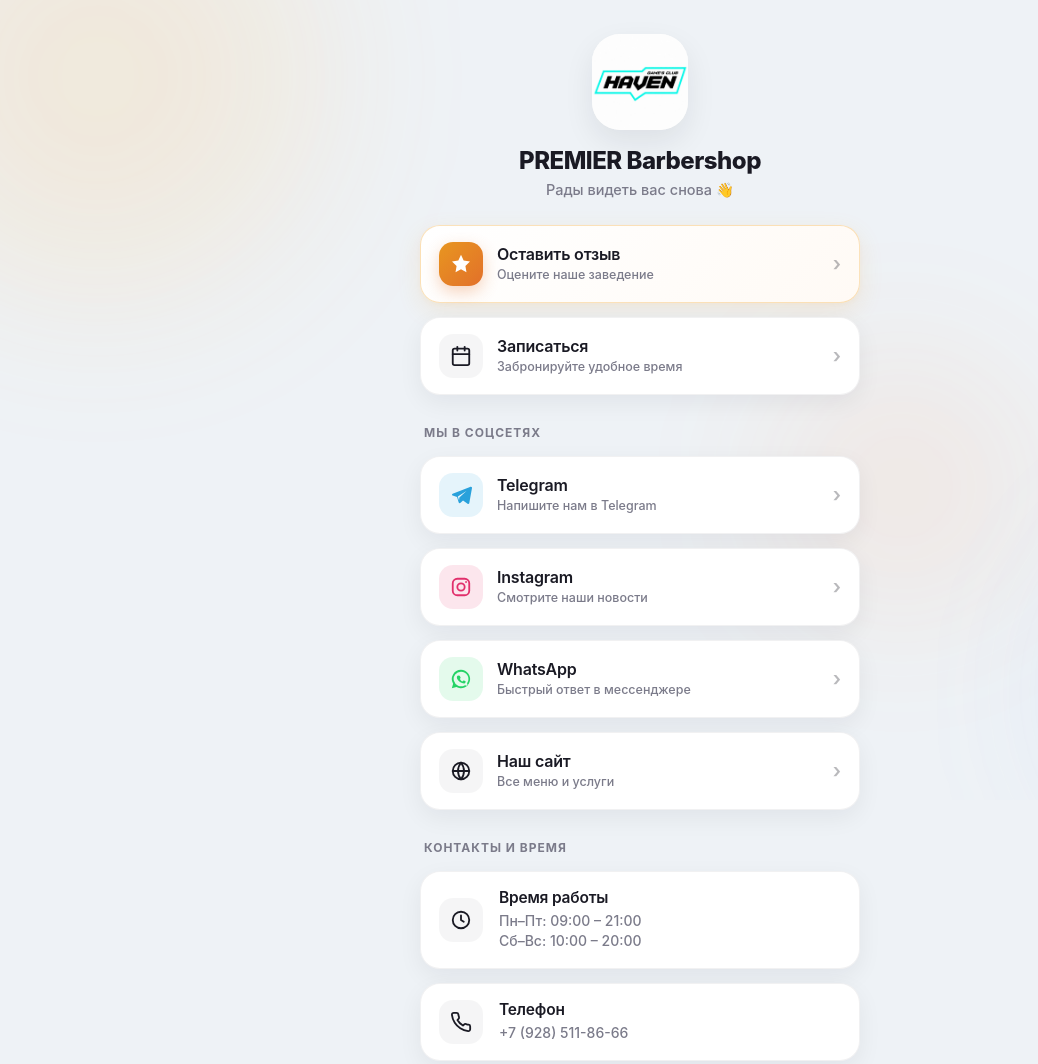
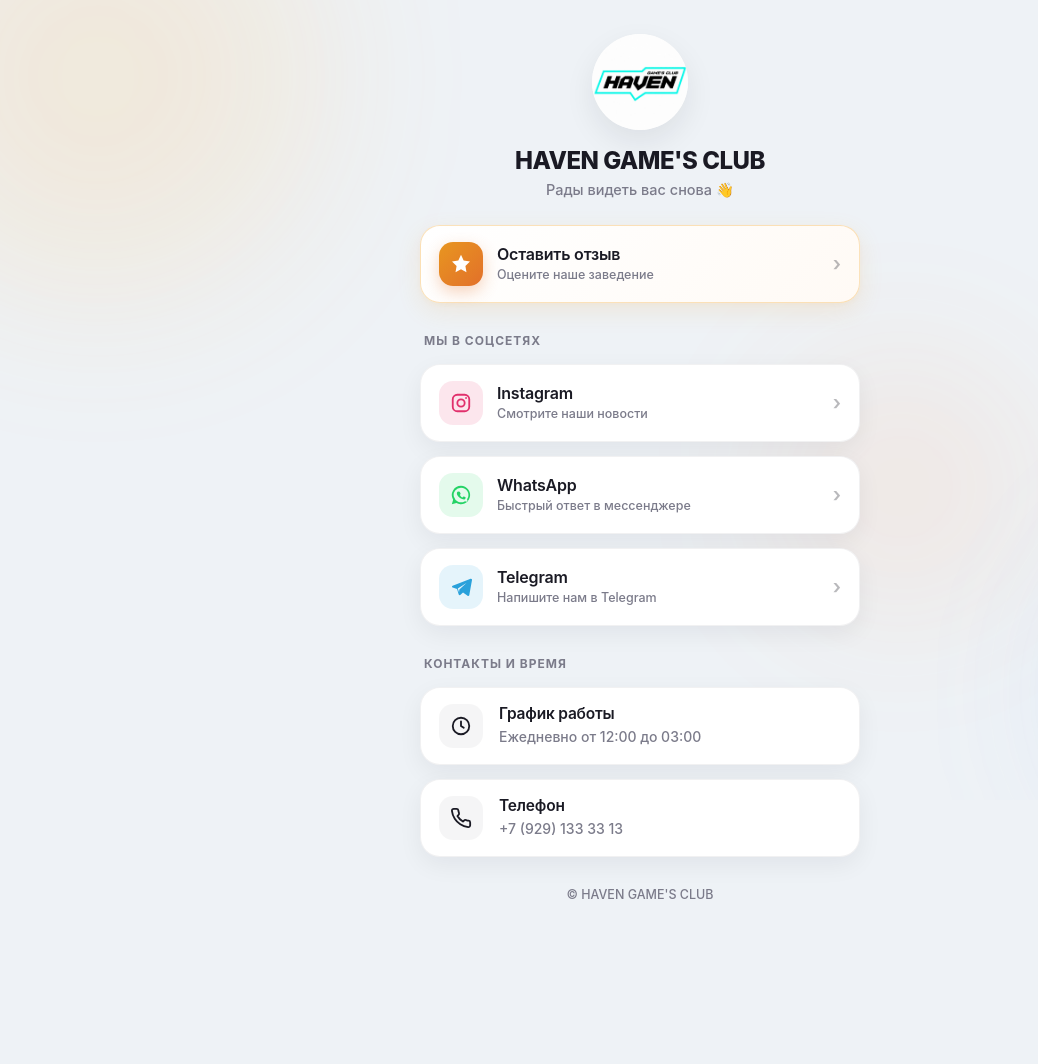
Before and after one commit to AlphaTrevor/business, a plain HTML site: page index.html in a window 1280 px wide. Shown: the top 1064 px of the page, without its empty margins (0-1038 px from the left). After the commit the page ends 902 px from the top, so only its background shows below. Drawn offline with Linux system fonts and the light colour scheme.

Commit message:
Update index.html

```diff
--- a/index.html
+++ b/index.html
@@ -4,7 +4,7 @@
 <meta charset="UTF-8">
 <meta name="viewport" content="width=device-width, initial-scale=1.0, maximum-scale=1.0, user-scalable=no">
 <meta name="theme-color" content="#f5f6fa">
-<title>PREMIER Barbershop</title>
+<title>Haven Club</title>
 <style>
   :root{
     --bg-base: #eef2f6;
@@ -34,7 +34,6 @@
     position: relative;
   }
 
-  /* Плавные анимированные пятна на фоне */
   .bg-blobs {
     position: fixed;
     top: 0; left: 0; width: 100%; height: 100%;
@@ -83,7 +82,6 @@
     z-index: 1;
   }
 
-  /* Плавное появление элементов */
   .fade-up {
     animation: fadeUp 0.6s cubic-bezier(0.16, 1, 0.3, 1) both;
   }
@@ -100,7 +98,7 @@
 
   .logo{
     position:relative;
-    width:96px;height:96px;margin:0 auto 16px;border-radius:28px;
+    width:96px;height:96px;margin:0 auto 16px;border-radius:48px;
     background:#ffffff;
     display:flex;align-items:center;justify-content:center;
     overflow:hidden;
@@ -155,7 +153,6 @@
   .btn .chev{flex:0 0 auto;opacity:.3;font-size:20px;transition:transform .25s, opacity .25s}
   @media (hover:hover){.btn:hover .chev{transform:translateX(4px);opacity:.8}}
 
-  /* Акцентная кнопка */
   .btn.primary{
     background: linear-gradient(135deg, #ffffff, #fffaf5);
     border-color:rgba(240,160,32,.3);
@@ -176,7 +173,6 @@
     color:var(--muted);margin:16px 4px 2px;
   }
 
-  /* Блоки информации */
   .info{
     display:flex;align-items:center;gap:16px;
     padding:16px 18px;border-radius:20px;
@@ -203,7 +199,6 @@
 
   .footer{text-align:center;font-size:12.5px;color:var(--muted);margin-top:16px;opacity:.7;font-weight:500}
 
-  /* --- СТИЛИ ДЛЯ МОДАЛЬНОГО ОКНА --- */
   .modal-overlay {
     position: fixed;
     top: 0; left: 0; width: 100%; height: 100%;
@@ -294,7 +289,6 @@
 </head>
 <body>
 
-<!-- Анимированный фон -->
 <div class="bg-blobs">
   <div class="blob blob-1"></div>
   <div class="blob blob-2"></div>
@@ -303,17 +297,15 @@
 
 <div class="wrap">
 
-  <!-- ===== ШАПКА ===== -->
   <header class="header fade-up">
     <div class="logo">
-      <img src="logo.jpg" alt="PREMIER Barbershop" onerror="this.style.display='none';this.nextElementSibling.style.display='flex'">
+      <img src="logo.jpg" alt="HAVEN GAME'S CLUB" onerror="this.style.display='none';this.nextElementSibling.style.display='flex'">
       <span class="logo-fallback">✨</span>
     </div>
-    <h1 class="title">PREMIER Barbershop</h1>
+    <h1 class="title">HAVEN GAME'S CLUB</h1>
     <p class="subtitle">Рады видеть вас снова 👋</p>
   </header>
 
-  <!-- ===== ГЛАВНАЯ КНОПКА: ОТЗЫВ (ВЫЗЫВАЕТ ОКНО) ===== -->
   <button class="btn primary fade-up delay-1" id="openReviewBtn">
     <span class="icon" aria-hidden="true">
       <svg viewBox="0 0 24 24"><path d="M12 2l2.9 6.26L21.8 9.3l-5 4.87 1.18 6.88L12 17.77 6.02 21.05 7.2 14.17l-5-4.87 6.9-1.04L12 2z"/></svg>
@@ -325,40 +317,9 @@
     <span class="chev">›</span>
   </button>
 
-  <!-- ===== ЗАПИСАТЬСЯ ===== -->
-  <a class="btn fade-up delay-2" href="https://dikidi.ru/811204">
-    <span class="icon" aria-hidden="true">
-      <svg viewBox="0 0 24 24" fill="none" stroke="currentColor" stroke-width="2" stroke-linecap="round" stroke-linejoin="round">
-        <rect x="3" y="4" width="18" height="18" rx="2"/>
-        <line x1="16" y1="2" x2="16" y2="6"/>
-        <line x1="8" y1="2" x2="8" y2="6"/>
-        <line x1="3" y1="10" x2="21" y2="10"/>
-      </svg>
-    </span>
-    <span class="body">
-      <span class="label">Записаться</span>
-      <span class="hint">Забронируйте удобное время</span>
-    </span>
-    <span class="chev">›</span>
-  </a>
-
-  <!-- ===== СОЦСЕТИ ===== -->
   <div class="section-title fade-up delay-2">Мы в соцсетях</div>
 
-  <!-- Telegram -->
-  <a class="btn fade-up delay-3" href="ССЫЛКА_НА_TELEGRAM_СЮДА" target="_blank" rel="noopener">
-    <span class="icon" aria-hidden="true" style="background:rgba(41,161,219,.12)">
-      <svg viewBox="0 0 24 24" fill="#29a1db"><path d="M21.8 3.3L2.9 10.6c-1 .4-1 1.7 0 2l4.8 1.6 1.8 5.9c.3.9 1.4 1.1 2 .4l2.7-2.6 5 3.7c.7.5 1.6.1 1.8-.7l3-16.5c.2-1-.8-1.8-1.7-1.4zM8.5 13.6l9.4-5.9-7.7 7-.3 3.2-1.4-4.3z"/></svg>
-    </span>
-    <span class="body">
-      <span class="label">Telegram</span>
-      <span class="hint">Напишите нам в Telegram</span>
-    </span>
-    <span class="chev">›</span>
-  </a>
-
-  <!-- Instagram -->
-  <a class="btn fade-up delay-3" href="https://www.instagram.com/premier_timur/" target="_blank" rel="noopener">
+  <a class="btn fade-up delay-3" href="https://www.instagram.com/haven_arena/" target="_blank" rel="noopener">
     <span class="icon" aria-hidden="true" style="background:rgba(225,48,108,.12)">
       <svg viewBox="0 0 24 24" fill="none" stroke="#e1306c" stroke-width="2" stroke-linecap="round" stroke-linejoin="round">
         <rect x="3" y="3" width="18" height="18" rx="5"/>
@@ -373,8 +334,7 @@
     <span class="chev">›</span>
   </a>
 
-  <!-- WhatsApp -->
-  <a class="btn fade-up delay-4" href="https://api.whatsapp.com/send?phone=79285118666" target="_blank" rel="noopener">
+  <a class="btn fade-up delay-3" href="https://api.whatsapp.com/send?phone=79291333313" target="_blank" rel="noopener">
     <span class="icon" aria-hidden="true" style="background:rgba(37,211,102,.12)">
       <svg viewBox="0 0 24 24" fill="#25d366"><path d="M12 2a10 10 0 00-8.6 15.1L2 22l5-1.3A10 10 0 1012 2zm0 2a8 8 0 016.9 12.1l-.3.5.8 2.9-3-.8-.5.3A8 8 0 1112 4zm-3 4.2c-.2 0-.5.1-.7.3-.2.3-.8.8-.8 1.9s.8 2.2 1 2.4c.1.1 1.6 2.5 4 3.4 2 .8 2.4.6 2.8.6.4 0 1.4-.6 1.6-1.1.2-.6.2-1 .1-1.1-.1-.1-.2-.2-.4-.3l-1.5-.7c-.2-.1-.3-.1-.5.1l-.6.8c-.1.2-.3.2-.4.1-.2-.1-.9-.3-1.7-1-.6-.6-1-1.3-1.1-1.5-.1-.2 0-.3.1-.4l.4-.4c.1-.2.2-.3.3-.4.1-.2 0-.3 0-.4l-.7-1.6c-.2-.4-.3-.4-.5-.4h-.4z"/></svg>
     </span>
@@ -385,26 +345,19 @@
     <span class="chev">›</span>
   </a>
 
-  <!-- Сайт -->
-  <a class="btn fade-up delay-4" href="https://dikidi.ru/811204" target="_blank" rel="noopener">
-    <span class="icon" aria-hidden="true">
-      <svg viewBox="0 0 24 24" fill="none" stroke="currentColor" stroke-width="2" stroke-linecap="round" stroke-linejoin="round">
-        <circle cx="12" cy="12" r="9"/>
-        <line x1="3" y1="12" x2="21" y2="12"/>
-        <path d="M12 3a14 14 0 010 18M12 3a14 14 0 000 18"/>
-      </svg>
+  <a class="btn fade-up delay-4" href="ССЫЛКА_НА_TELEGRAM_СЮДА" target="_blank" rel="noopener">
+    <span class="icon" aria-hidden="true" style="background:rgba(41,161,219,.12)">
+      <svg viewBox="0 0 24 24" fill="#29a1db"><path d="M21.8 3.3L2.9 10.6c-1 .4-1 1.7 0 2l4.8 1.6 1.8 5.9c.3.9 1.4 1.1 2 .4l2.7-2.6 5 3.7c.7.5 1.6.1 1.8-.7l3-16.5c.2-1-.8-1.8-1.7-1.4zM8.5 13.6l9.4-5.9-7.7 7-.3 3.2-1.4-4.3z"/></svg>
     </span>
     <span class="body">
-      <span class="label">Наш сайт</span>
-      <span class="hint">Все меню и услуги</span>
+      <span class="label">Telegram</span>
+      <span class="hint">Напишите нам в Telegram</span>
     </span>
     <span class="chev">›</span>
   </a>
 
-  <!-- ===== ИНФО ===== -->
   <div class="section-title fade-up delay-4">Контакты и время</div>
 
-  <!-- Время работы -->
   <div class="info fade-up delay-4">
     <span class="icon" aria-hidden="true">
       <svg viewBox="0 0 24 24" fill="none" stroke="currentColor" stroke-width="2" stroke-linecap="round" stroke-linejoin="round">
@@ -413,14 +366,12 @@
       </svg>
     </span>
     <div class="body">
-      <div class="label">Время работы</div>
-      <div class="value">Пн–Пт: 09:00 – 21:00
-Сб–Вс: 10:00 – 20:00</div>
+      <div class="label">График работы</div>
+      <div class="value">Ежедневно от 12:00 до 03:00</div>
     </div>
   </div>
 
-  <!-- Телефон -->
-  <a class="info fade-up delay-4" href="tel:+79285118666">
+  <a class="info fade-up delay-4" href="tel:+79291333313">
     <span class="icon" aria-hidden="true">
       <svg viewBox="0 0 24 24" fill="none" stroke="currentColor" stroke-width="2" stroke-linecap="round" stroke-linejoin="round">
         <path d="M22 16.9v3a2 2 0 01-2.2 2 19.8 19.8 0 01-8.6-3.1 19.5 19.5 0 01-6-6A19.8 19.8 0 012.1 4.2 2 2 0 014.1 2h3a2 2 0 012 1.7c.1 1 .4 1.9.7 2.8a2 2 0 01-.5 2.1L8.1 9.9a16 16 0 006 6l1.3-1.2a2 2 0 012.1-.5c.9.3 1.8.6 2.8.7a2 2 0 011.7 2z"/>
@@ -428,30 +379,23 @@
     </span>
     <div class="body">
       <div class="label">Телефон</div>
-      <div class="value">+7 (928) 511-86-66</div>
+      <div class="value">+7 (929) 133 33 13</div>
     </div>
   </a>
 
-  <div class="footer fade-up delay-4">© PREMIER Barbershop</div>
+  <div class="footer fade-up delay-4">© HAVEN GAME'S CLUB</div>
 </div>
 
-<!-- ===== МОДАЛЬНОЕ ОКНО ВЫБОРА ОТЗЫВА ===== -->
 <div class="modal-overlay" id="reviewModal">
   <div class="modal">
     <button class="modal-close" id="closeModalBtn" aria-label="Закрыть">×</button>
     <h3>Где вам удобнее<br>оставить отзыв?</h3>
     <div class="review-list">
-      <!-- 2GIS (ваша старая ссылка) -->
-      <a href="https://go.2gis.com/2Hk2n" class="review-btn" target="_blank" rel="noopener">
+      <a href="https://2gis.ru/search/Haven/firm/70000001116042326/46.526717%2C43.300615?m=46.528324%2C43.300074%2F16.95" class="review-btn" target="_blank" rel="noopener">
         <span class="review-icon" style="color:#139f38;">2</span> 2GIS
       </a>
-      <!-- Яндекс (ваша ссылка) -->
-      <a href="https://yandex.ru/maps/-/CXW0yZ-~" class="review-btn" target="_blank" rel="noopener">
+      <a href="https://yandex.ru/maps/-/CXWkJLN-" class="review-btn" target="_blank" rel="noopener">
         <span class="review-icon" style="color:#fc3f1d;">Я</span> Яндекс.Карты
-      </a>
-      <!-- Google Maps (ваша ссылка) -->
-      <a href="https://maps.app.goo.gl/64LSgMw4mrqvBtAw5" class="review-btn" target="_blank" rel="noopener">
-        <span class="review-icon" style="color:#4285F4;">G</span> Google Maps
       </a>
     </div>
   </div>
@@ -462,19 +406,16 @@
   const openBtn = document.getElementById('openReviewBtn');
   const closeBtn = document.getElementById('closeModalBtn');
 
-  // Открыть окно
   openBtn.addEventListener('click', () => {
     modal.classList.add('active');
-    document.body.style.overflow = 'hidden'; // Блокируем прокрутку фона
+    document.body.style.overflow = 'hidden';
   });
 
-  // Закрыть по крестику
   closeBtn.addEventListener('click', () => {
     modal.classList.remove('active');
     document.body.style.overflow = '';
   });
 
-  // Закрыть по клику на любое свободное место (оверлей)
   modal.addEventListener('click', (e) => {
     if (e.target === modal) {
       modal.classList.remove('active');
```
